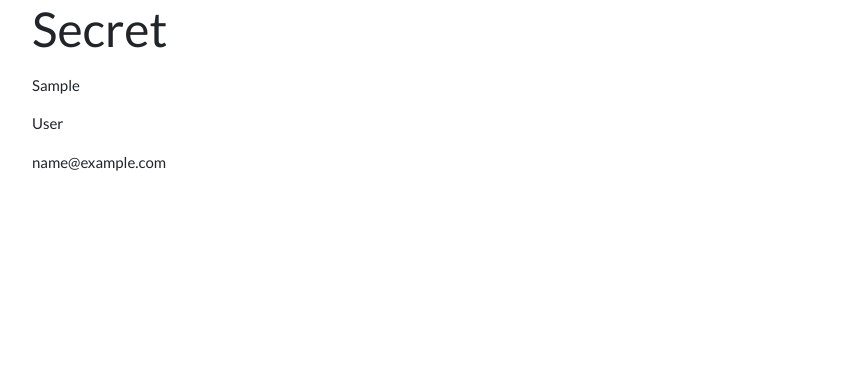
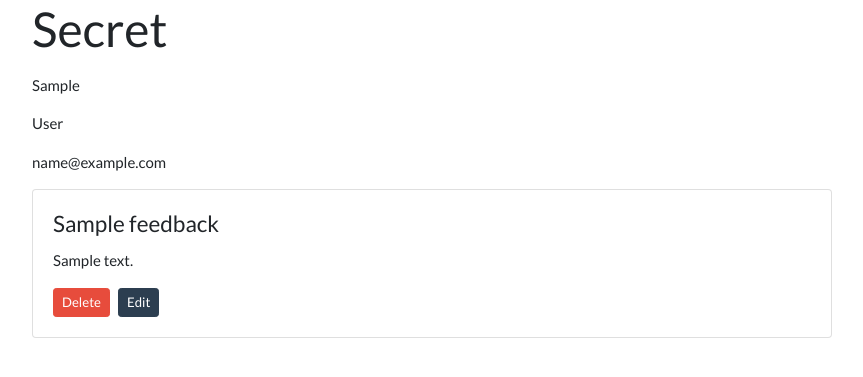
Before and after one commit to erkanturker/flask-feedback, a Flask app: a page that uses templates/user_details.html in a window 1280 px wide. Shown: the top 377 px of the page, without its empty margins (53-916 px from the left). Run offline with Flask 3, Linux system fonts and the light colour scheme; the visitor is signed in with stand-in values (Sample User, id 1); tables that the repository leaves empty hold one stand-in row (values such as "Sample post"); some libraries are stand-ins or nearby versions.

Commit message:
feedback from and show feedback

```diff
--- a/app.py
+++ b/app.py
@@ -1,6 +1,6 @@
 from flask import Flask,redirect,request,render_template,flash,session
-from models import connect_db,db,User
-from forms import RegisterUserForm,UserLoginForm
+from models import connect_db,db,User,Feedback
+from forms import RegisterUserForm,UserLoginForm,FeedbackForm
 
 app= Flask(__name__)
 
@@ -75,3 +75,19 @@ def logout_user():
     session.pop("username")
     flash("Goodbye!", "info")
     return redirect('/')
+
+@app.route("/users/<string:username>/feedback/add",methods=['GET','POST'])
+def add_feedback(username):
+    form = FeedbackForm()
+
+    session_username = session.get("username",None)
+    if session_username==username:
+        if form.validate_on_submit():
+            title = form.title.data
+            content = form.content.data
+            feedback = Feedback(title=title,content=content,username=username)
+            db.session.add(feedback)
+            db.session.commit()
+            redirect(f"/users/{username}")
+        else:
+         return render_template("add_feedback.html",form=form)
--- a/forms.py
+++ b/forms.py
@@ -12,3 +12,7 @@ class RegisterUserForm(FlaskForm):
 class UserLoginForm(FlaskForm):
     username = StringField("Username", validators=[DataRequired(), Length(min=2, max=20)])
     password = PasswordField("Password", validators=[DataRequired()])
+
+class FeedbackForm(FlaskForm):
+    title= StringField("Title",validators=[DataRequired(),Length(max=100)])
+    content = StringField("Content", validators=[DataRequired()])
--- a/templates/user_details.html
+++ b/templates/user_details.html
@@ -5,4 +5,21 @@
 <p>{{user.last_name}}</p>
 <p>{{user.email}}</p>
 
-{%endblock%}
+{%for feed in user.feedbacks%}
+
+<div class="card mt-3" style="width: 50rem">
+  <div class="card-body">
+    <h4 class="card-title">{{feed.title}}</h4>
+    <p class="card-text">{{feed.content}}</p>
+    <div class="d-flex">
+      <form method="POST" style="display: inline">
+        <button class="btn btn-danger btn-sm">Delete</button>
+      </form>
+      <form method="POST" style="display: inline">
+        <button class="btn btn-primary btn-sm ml-2">Edit</button>
+      </form>
+    </div>
+  </div>
+</div>
+
+{%endfor%} {%endblock%}
```
Also changed, not shown: models.py (+13 -0 lines), templates/add_feedback.html (added, +16 -0 lines).
